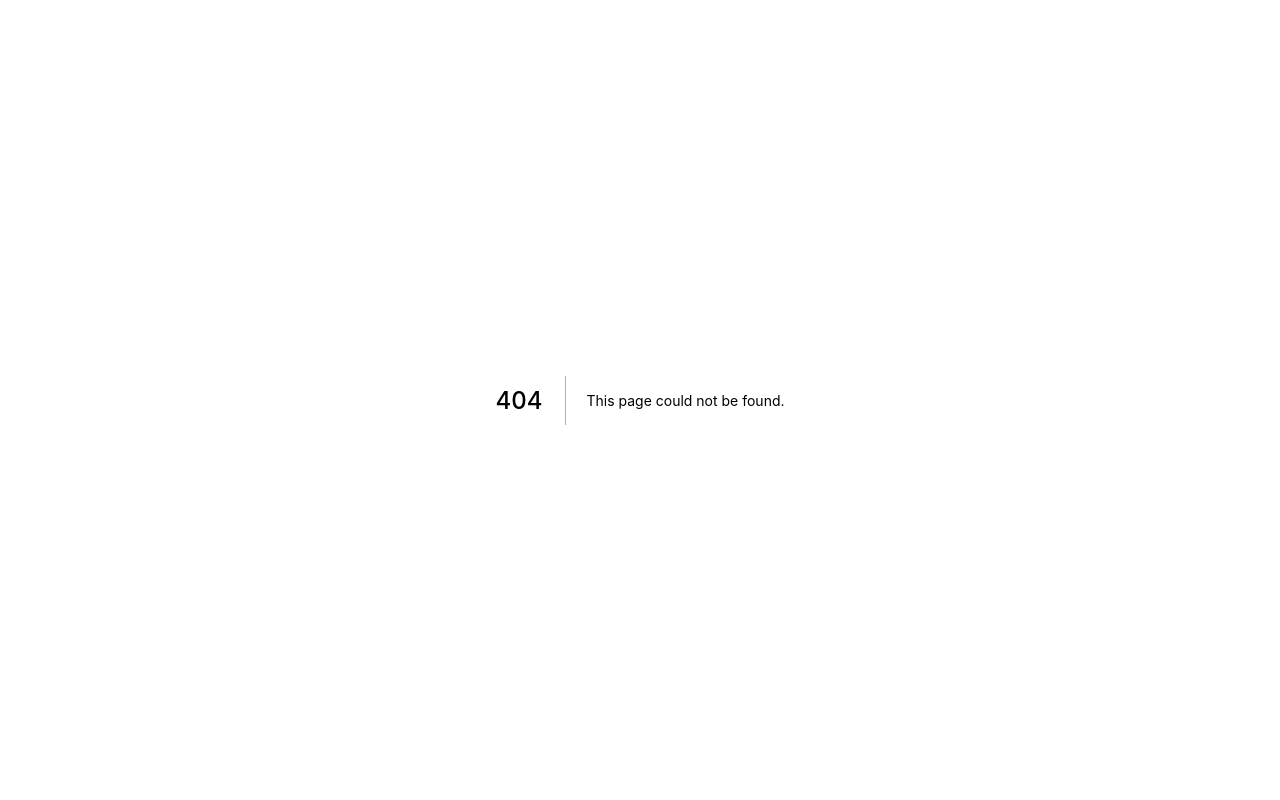
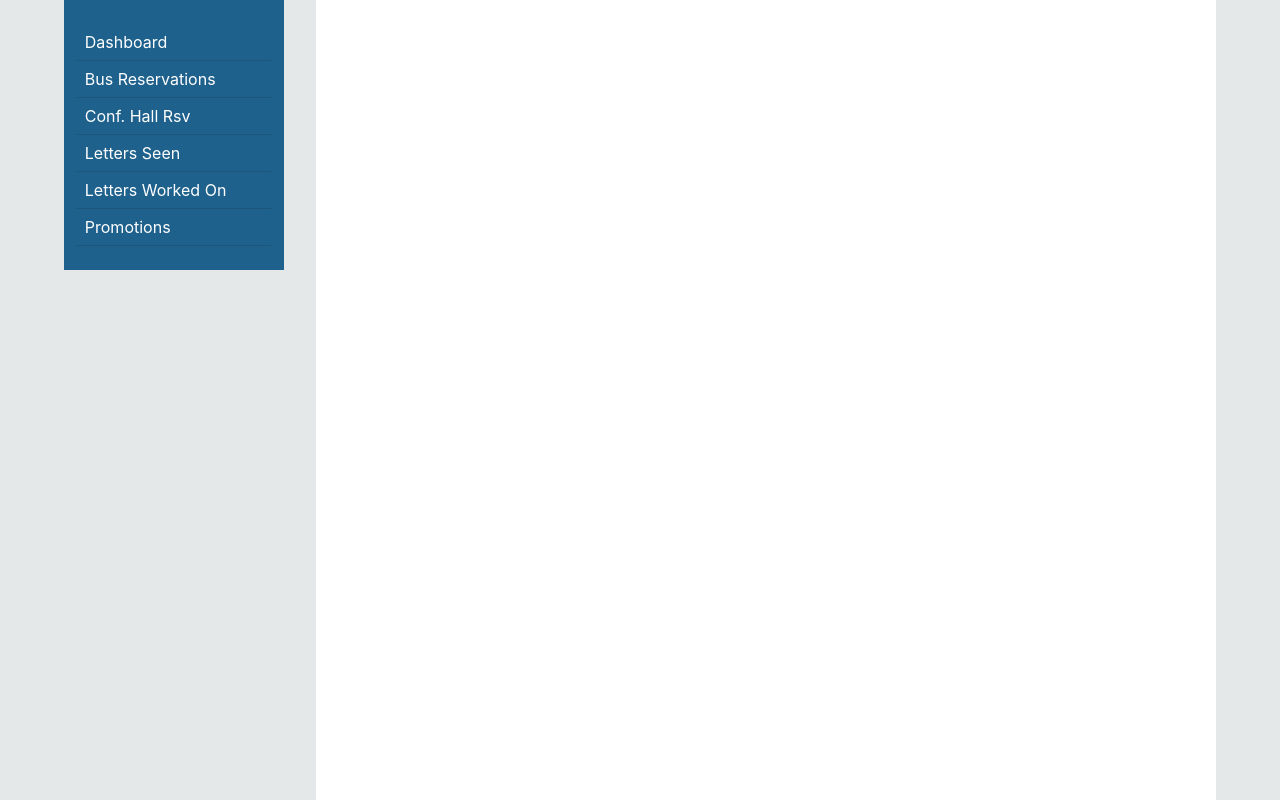
Before and after one commit to michaelamponsah/ug-spms-office-app, a Next.js app: page /promotions/processing-of-application-for-promotion in a window 1280 px wide. Before the commit this address had no page. Built offline with nearby package versions, Linux system fonts and the light colour scheme.

Commit message:
Fixed layout and routing issue
Side navigation works as expected since all pages have been implemented properly.

```diff
--- a/components/SideNavigation.js
+++ b/components/SideNavigation.js
@@ -7,7 +7,7 @@ const SideNavigation = () => {
     <nav className={`${styles["nav-wrapper"]}`}>
       <ul>
         <li>
-          <Link href="#">Dashboard</Link>
+          <Link href="/dashboard">Dashboard</Link>
         </li>
         <li>
           <Link href="/reservations/school-bus">Bus Reservations</Link>
@@ -22,7 +22,9 @@ const SideNavigation = () => {
           <Link href="/letters/letters-worked-on">Letters Worked On</Link>
         </li>
         <li>
-          <Link href="#">Promotions</Link>
+          <Link href="/promotions/processing-of-application-for-promotion">
+            Promotions
+          </Link>
         </li>
       </ul>
     </nav>
--- a/pages/promotions/senior-lecturer/index.js
+++ b/pages/promotions/applicants/index.js
@@ -4,9 +4,9 @@ import InnerPageWrapper from "../../../components/InnerPageWrapper";
 const SeniorLecturerPromotionsPage = () => {
   return (
     <InnerPageWrapper>
-      <Head title="SPMS | UG - application for position od senior lecturer" />
+      <Head title="SPMS | UG - Applicants for Promotion" />
       <div>
-        <h1>Senior Lecturer promotions</h1>
+        <h1>View applicants for promotion</h1>
       </div>
     </InnerPageWrapper>
   );
--- a/pages/promotions/professorship/index.js
+++ b/pages/promotions/processing-of-application-for-promotion/index.js
@@ -5,9 +5,9 @@ import InnerPageWrapper from "../../../components/InnerPageWrapper";
 const ProfessorialPromotionsPage = () => {
   return (
     <InnerPageWrapper>
-      <Head title="SPMS | UG - application for professorship" />
+      <Head title="SPMS | UG - Promotion Application Tracking Form" />
       <div>
-        <h1>ProfessorialPromotions</h1>
+        <h1>Promotion Application Tracking Form</h1>
       </div>
     </InnerPageWrapper>
   );
--- a/styles/InnerPageWrapper.module.css
+++ b/styles/InnerPageWrapper.module.css
@@ -1,13 +1,15 @@
 .inner-page-wrapper {
     display: flex;
 }
-.inner-page-wrapper:first-child{
+
+.inner-page-wrapper:first-child {
     align-self: flex-start;
 }
+
 .main-page {
     width: 100%;
     margin-left: 2em;
-    background-color: #E5E8E8;
+    background-color: #ffffff;
     min-height: 100vh;
     padding: 0.7em;
 }
--- a/styles/globals.css
+++ b/styles/globals.css
@@ -17,15 +17,9 @@ a {
   padding: 0;
 }
 
-@media (prefers-color-scheme: dark) {
-  html {
-    color-scheme: dark;
-  }
-  body {
-    color: white;
-    background: black;
-  }
+body {
+  color: white;
+  background-color: #E5E8E8 !important;
 }
-.page-wrapper{
 
-}
+@media (prefers-color-scheme: dark) {}
```
Also changed, not shown: pages/dashboard.js (added, +14 -0 lines).
